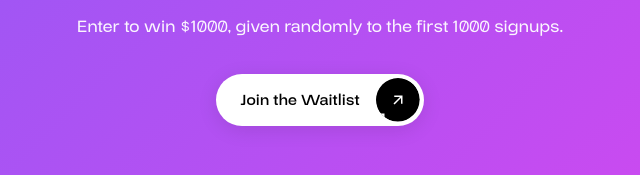
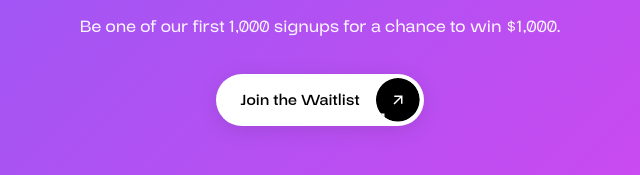
Before and after one commit to handshakeadmin/chekkd-website, a website: page out/team.html in a window 1280 px wide. Shown: the part 1211-1386 px from the top of the page, 320-960 px from the left. Drawn offline with Linux system fonts and the light colour scheme.

Commit message:
fix(assets): add team profile images, enable clean URLs, update giveaway text
- Force-add team profile images (shaun, matthew, jon, app_small)
- Add cleanUrls: true to vercel.json for /team instead of /team.html
- Update giveaway text to clearer wording

Co-Authored-By: Claude Opus 4.5 <noreply@anthropic.com>

```diff
--- a/out/team.html
+++ b/out/team.html
@@ -1422,7 +1422,7 @@
         <div class="container">
             <div class="cta-content">
                 <h2>Signup for our waitlist!</h2>
-                <p>Enter to win $1000, given randomly to the first 1000 signups.</p>
+                <p>Be one of our first 1,000 signups for a chance to win $1,000.</p>
                 <button class="cta-button" data-open-modal="signup">
                     <span>Join the Waitlist</span>
                     <div class="arrow-circle">
```
Also changed, not shown: out/index.html (+1 -1 lines), vercel.json, 4 other files.
